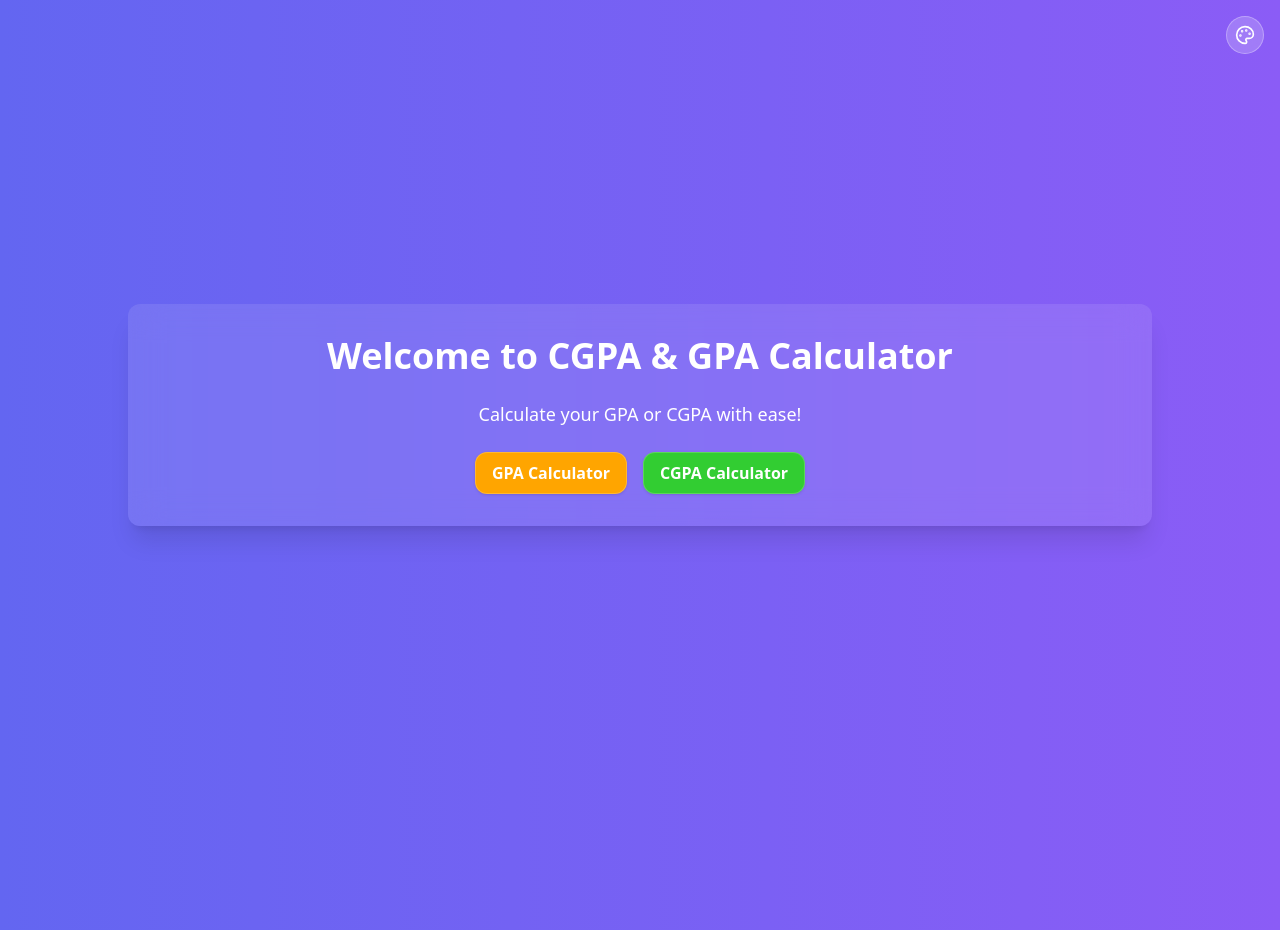
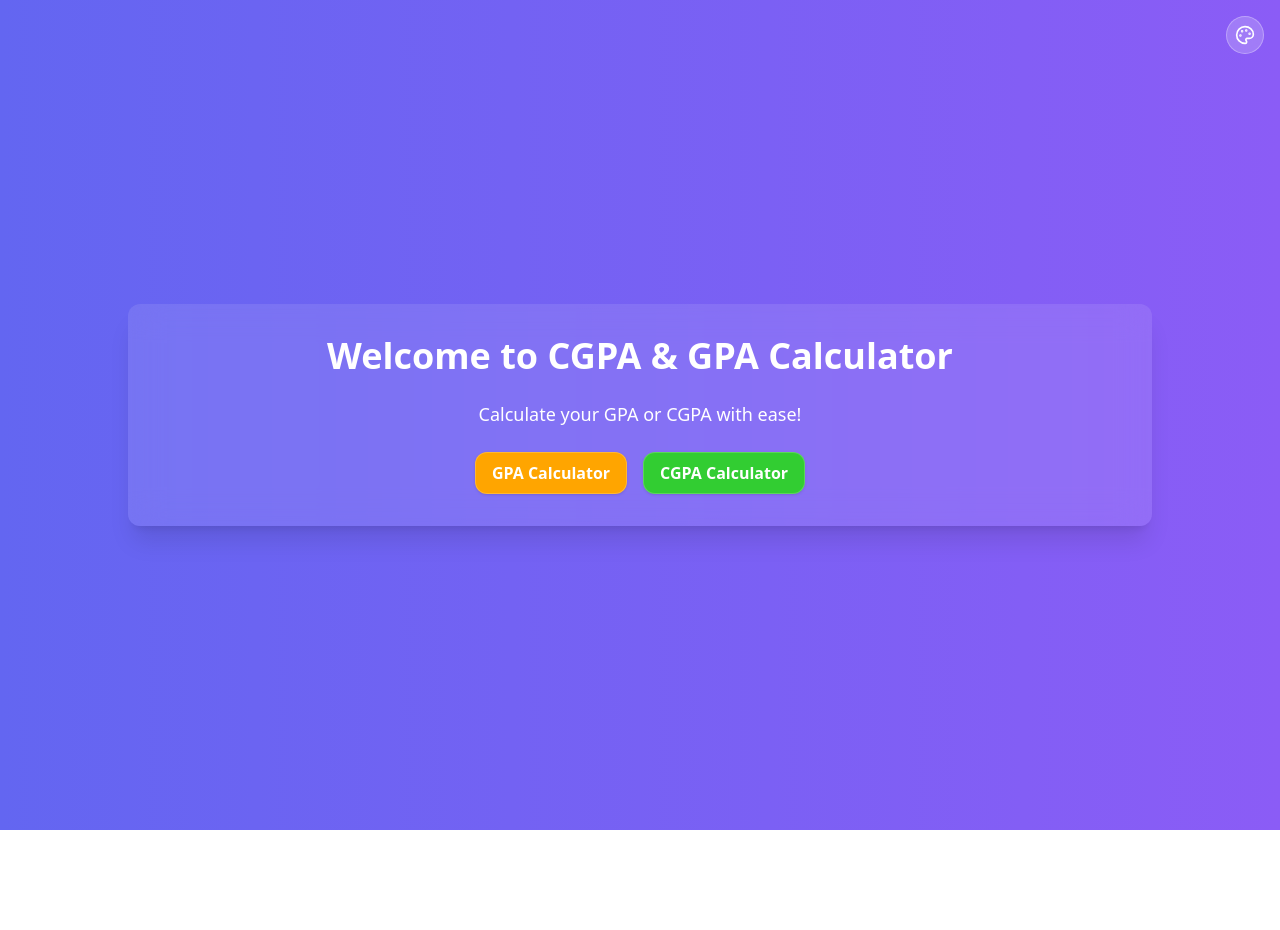
Before and after one commit to FaqeedHassan/GPA-and-CGPA-Calculator, a React (Vite) app: page / in a window 1280 px wide. After the commit the page ends 830 px from the top, so only its background shows below. Built offline with nearby package versions, Linux system fonts and the light colour scheme.

Commit message:
clearedd

```diff
--- a/index.html
+++ b/index.html
@@ -43,7 +43,7 @@
       src="https://pagead2.googlesyndication.com/pagead/js/adsbygoogle.js?client=ca-pub-4510745622531398"
       crossorigin="anonymous"
     ></script>
-    <!-- Ad
+    <!-- Ad -->
     <ins
       class="adsbygoogle"
       style="display: block"
@@ -54,7 +54,7 @@
     ></ins>
     <script>
       (adsbygoogle = window.adsbygoogle || []).push({});
-    </script> -->
+    </script>
     <div id="root"></div>
     <script type="module" src="/src/main.jsx"></script>
   </body>
--- a/src/App.jsx
+++ b/src/App.jsx
@@ -4,7 +4,6 @@ import CGPAForm from "./components/CGPAForm";
 import ThemeSwitcher from "./components/ThemeSwitcher";
 import studentImg from "/assets/student1.png";
 import teacherImg from "/assets/teacher3.png";
-import Adcomponent from "./components/Adcomponent";
 import { Analytics } from "@vercel/analytics/react";
 
 export default function App() {
@@ -102,7 +101,6 @@ export default function App() {
       </div>
 
 
-      <Adcomponent />
       <Analytics />
     </div>
   );
```
